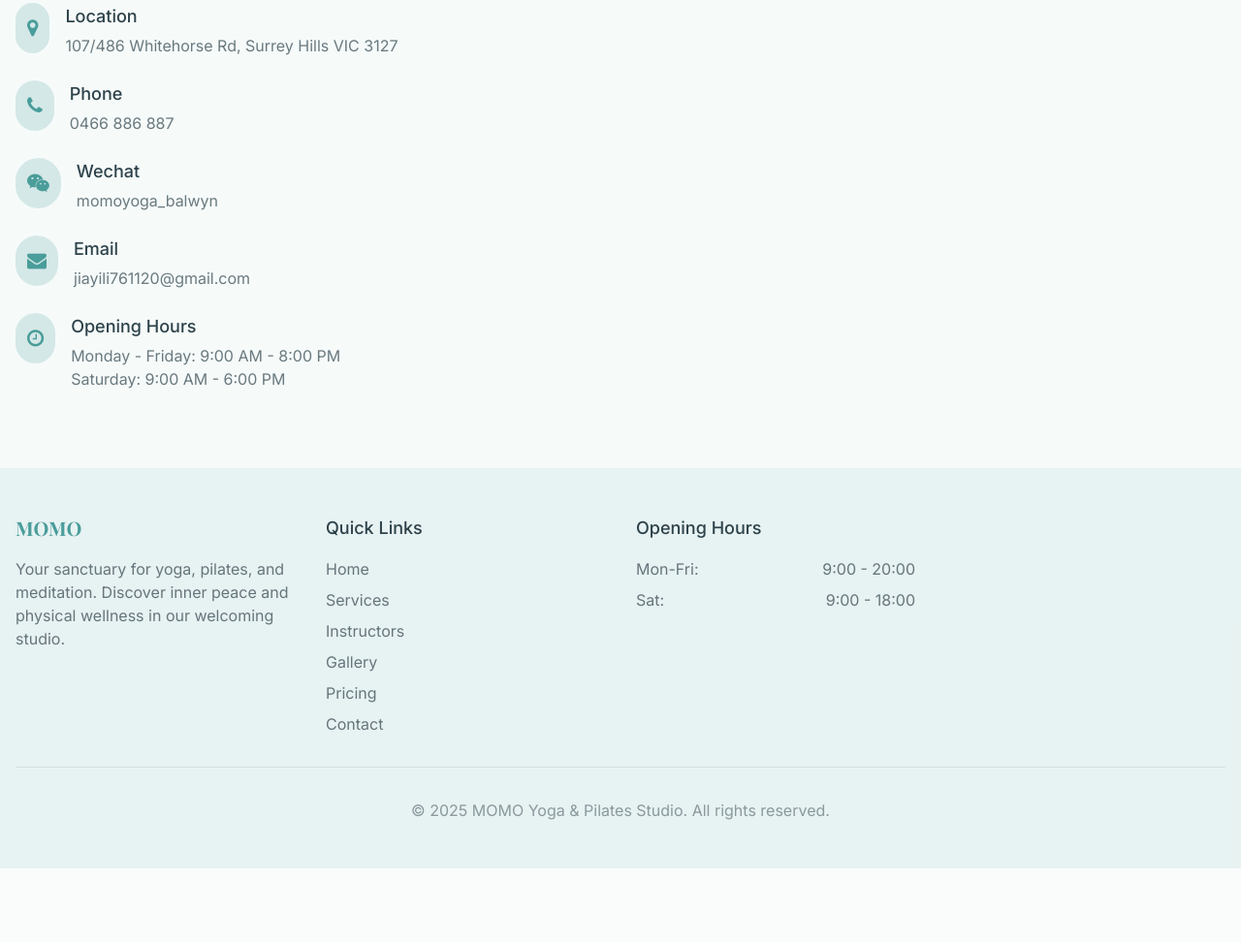
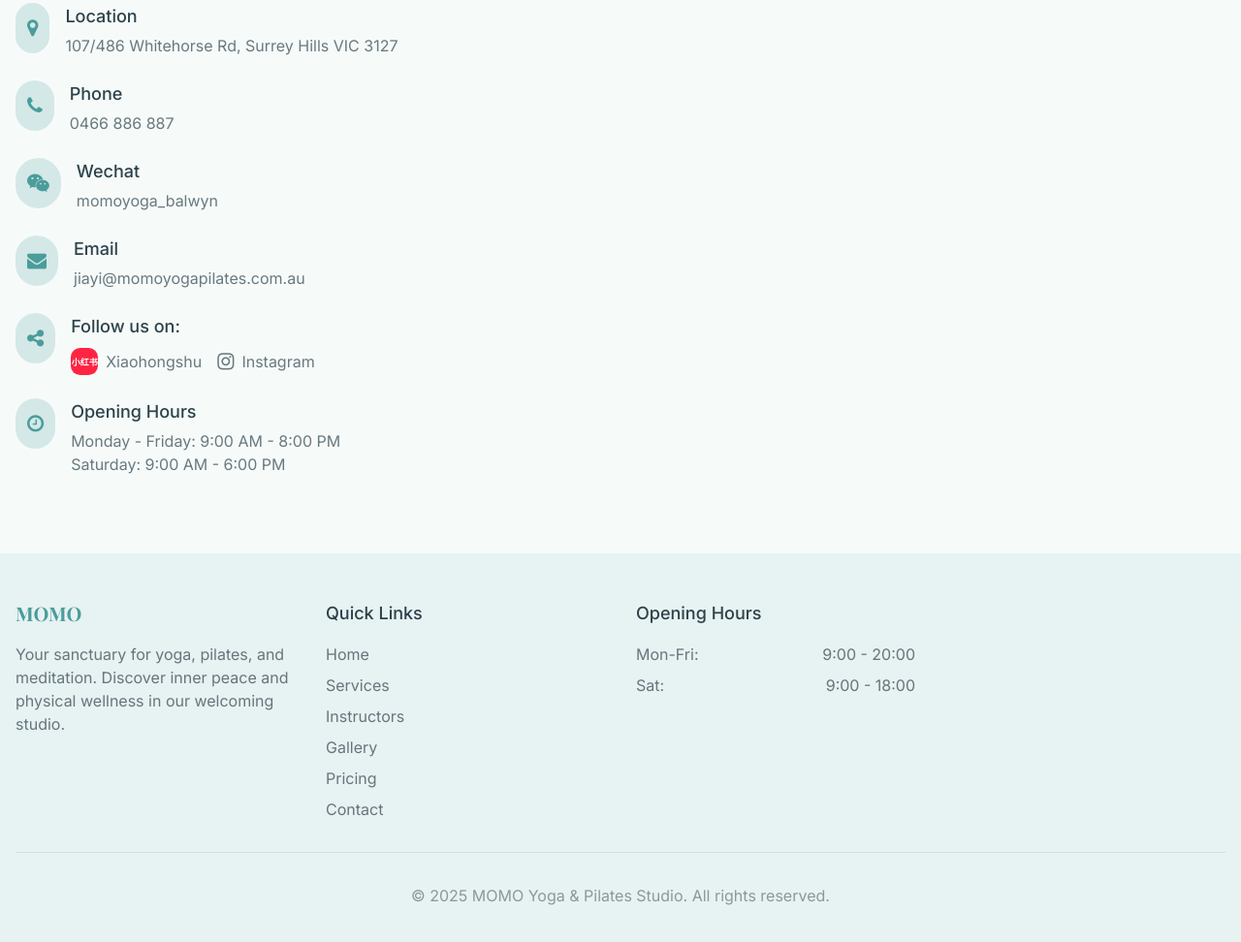
Before and after one commit to Desmond766/MomoYoga, a plain HTML site: page index.html in a window 1280 px wide. Shown: the part 5709-6681 px from the top of the page at 97% size. Before the commit the page ends 6605 px from the top, so only its background shows below. Drawn offline with nearby package versions, Linux system fonts and the light colour scheme.

Commit message:
Changed the email and added socia links

```diff
--- a/index.html
+++ b/index.html
@@ -432,7 +432,26 @@ This intensive journey helped me rediscover control—stabilizing my body, rebui
               </div>
               <div>
                 <h4 class="text-lg font-medium mb-1" data-i18n="contact.email">Email</h4>
-                <p class="text-dark/70">jiayili761120@gmail.com</p>
+                <p class="text-dark/70">jiayi@momoyogapilates.com.au</p>
+              </div>
+            </div>
+
+            <div class="flex items-start">
+              <div class="bg-primary/20 p-3 rounded-full mr-4">
+                <i class="fa fa-share-alt text-primary text-xl"></i>
+              </div>
+              <div>
+                <h4 class="text-lg font-medium mb-2" data-i18n="contact.social">Follow us on:</h4>
+                <div class="flex items-center gap-4">
+                  <a href="https://xhslink.com/m/9MsgDzJCpn9" target="_blank" rel="noopener noreferrer" class="text-dark/70 hover:text-secondary transition-all duration-300 inline-flex items-center">
+                    <span class="w-7 h-7 mr-2 bg-[#FF2442] text-white text-[9px] font-semibold rounded-[0.6rem] inline-flex items-center justify-center leading-none">小红书</span>
+                    <span>Xiaohongshu</span>
+                  </a>
+                  <a href="https://www.instagram.com/jiayili761120_20?igsh=MWR2dG45YXY1dmR4Ng%3D%3D&utmsource=qr" target="_blank" rel="noopener noreferrer" class="text-dark/70 hover:text-secondary transition-all duration-300 inline-flex items-center">
+                    <i class="fa fa-instagram text-xl mr-2"></i>
+                    <span>Instagram</span>
+                  </a>
+                </div>
               </div>
             </div>
 
@@ -569,6 +588,7 @@ This intensive journey helped me rediscover control—stabilizing my body, rebui
         "contact.phone": "Phone",
         "contact.wechat": "Wechat",
         "contact.email": "Email",
+        "contact.social": "Follow us on:",
         "contact.hours": "Opening Hours",
         "contact.weekdays": "Monday - Friday: 9:00 AM - 8:00 PM",
         "contact.saturday": "Saturday:        9:00 AM - 6:00 PM",
@@ -645,6 +665,7 @@ This intensive journey helped me rediscover control—stabilizing my body, rebui
         "contact.phone": "电话",
         "contact.wechat": "微信",
         "contact.email": "邮箱",
+        "contact.social": "关注我们：",
         "contact.hours": "营业时间",
         "contact.weekdays": "周一至周五：上午9:00 - 晚上8:00",
         "contact.saturday": "周六：上午9:00 - 下午6:00",
```
